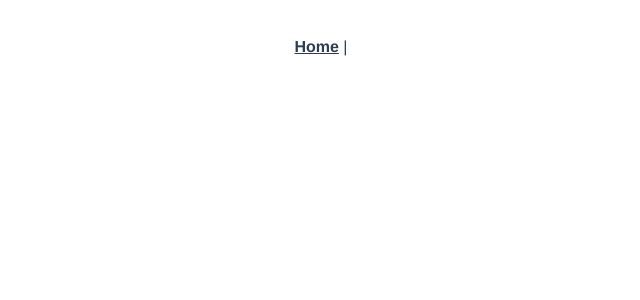
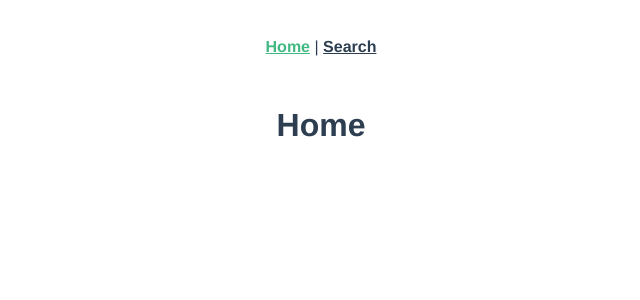
Before and after one commit to Maker-H/Teampjt-Movie-Service, a Vue app in the folder front-server/: page /v in a window 1280 px wide. Shown: the top 300 px of the page, without its empty margins (319-959 px from the left). Built offline with nearby package versions, Linux system fonts and the light colour scheme.

Commit message:
feat: search 라우터 추가
SMS-6

```diff
--- a/front-server/src/App.vue
+++ b/front-server/src/App.vue
@@ -2,10 +2,11 @@
   <div id="app">
     <nav>
       <!-- TODO: 홈 -->
-      <router-link to="/">Home</router-link> |
+      <router-link :to="{name: 'HomeView'}">Home</router-link> |
       <!-- TODO: 평론 리스트 -->
       <!-- TODO: 추천 영화 -->
       <!-- TODO: 검색 -->
+      <router-link :to="{name: 'SearchView'}">Search</router-link>
       <!-- TODO: 프로필 -->
     </nav>
     <router-view/>
--- a/front-server/src/router/index.js
+++ b/front-server/src/router/index.js
@@ -1,23 +1,21 @@
 import Vue from 'vue'
 import VueRouter from 'vue-router'
-import HomeView from '../views/HomeView.vue'
+import HomeView from '@/views/HomeView.vue'
+import SearchView from '@/views/SearchView.vue'
 
 Vue.use(VueRouter)
 
 const routes = [
   {
-    path: '/',
-    name: 'home',
+    path: '/v',
+    name: 'HomeView',
     component: HomeView
   },
   {
-    path: '/about',
-    name: 'about',
-    // route level code-splitting
-    // this generates a separate chunk (about.[hash].js) for this route
-    // which is lazy-loaded when the route is visited.
-    component: () => import(/* webpackChunkName: "about" */ '../views/AboutView.vue')
-  }
+    path: '/v/search',
+    name: 'SearchView',
+    component: SearchView
+  },
 ]
 
 const router = new VueRouter({
--- a/front-server/src/views/AboutView.vue
+++ /dev/null
@@ -1,5 +0,0 @@
-<template>
-  <div class="about">
-    <h1>This is an about page</h1>
-  </div>
-</template>
--- /dev/null
+++ b/front-server/src/views/SearchView.vue
@@ -0,0 +1,15 @@
+<template>
+  <div>
+    <h1>검색</h1>
+  </div>
+</template>
+
+<script>
+export default {
+  name: 'SearchView'
+}
+</script>
+
+<style>
+
+</style>
```
